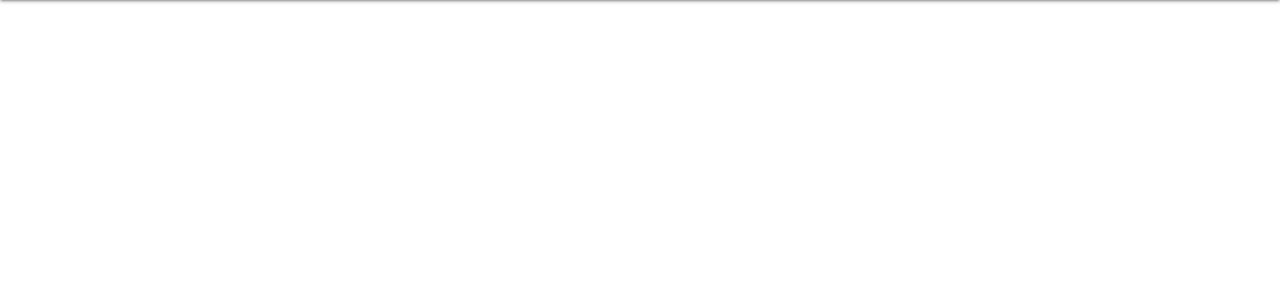
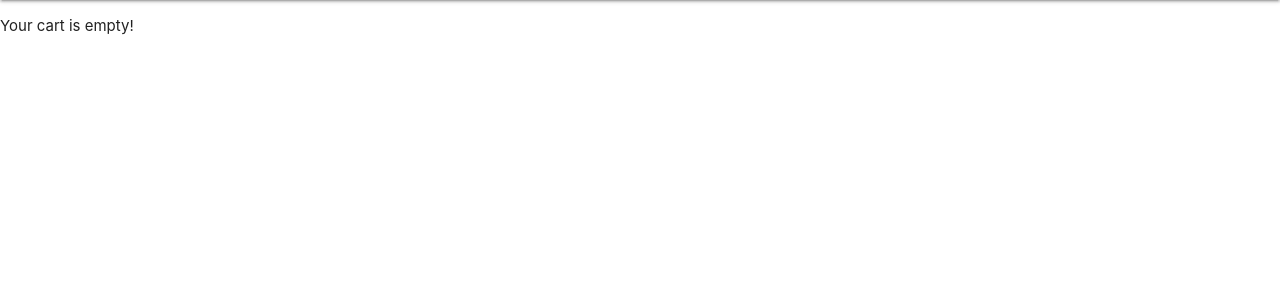
Before and after one commit to TimeaKovacs86/LastMilestoneProject, a Django app: page /cart/ in a window 1280 px wide. Shown: the part 64-364 px from the top of the page. Run offline with Django 3.2, Linux system fonts and the light colour scheme.

Commit message:
Created the layout on the cart page and created function to modify cart item numbers

```diff
--- a/cart/templates/cart.html
+++ b/cart/templates/cart.html
@@ -1,3 +1,48 @@
-{% extends "base.html" %}
+{% extends 'base.html' %}
 
-{% block page_title %} Cart page {% endblock %}
+{% block page_title %} Cart {% endblock %}
+<!-- Cart content -->
+{% block content %}
+    <div>
+        {% if cart_not_empty is False %}
+            <p>Your cart is empty!</p>
+        {% endif %}
+        {% for item in cart_items %}
+            <div>
+                <div>
+                    <div
+                            style="background-image: url('{{ MEDIA_URL }}{{ item.product.images }}'); width: 200px; height: 200px;background-size: contain;
+                                    background-position: center center; background-repeat: no-repeat"></div>
+                    <div>
+                        <a href="{% url "view_product_detail" slug=item.product.slug %}">
+                            <p>{{ item.product.name }}</p>
+                        </a>
+                        <p>{{ item.product.snippet }}</p>
+                        <p>{{ item.product.price }} {{ item.product.currency }}</p>
+                        <form method="POST" action="{% url 'adjust_cart' item.id %}">
+                            {% csrf_token %}
+                            <div>
+                                <label for="exampleInputAmount" class="sr-only">New Qty</label>
+                                <div>
+                                    <div>Quantity</div>
+                                    <div>
+                                        <input name="quantity" type="number" min="1" max="999"
+                                               aria-label="quantity" required>
+                                    </div>
+                                    <div>{{ item.quantity }}</div>
+                                    <div>
+                                        <button type="submit" class="btn"><span
+
+                                                aria-hidden="true"></span> Amend
+                                        </button>
+                                    </div>
+                                </div>
+                            </div>
+                        </form>
+                    </div>
+                </div>
+            </div>
+        {% endfor %}
+    </div>
+
+{% endblock %}
--- a/cart/urls.py
+++ b/cart/urls.py
@@ -1,6 +1,7 @@
 from django.conf.urls import url
-from .views import view_cart,add_to_cart
+from .views import view_cart,add_to_cart, adjust_cart
 urlpatterns = [
     url(r'^$', view_cart, name='view_cart'),
-    url(r'^add/(?P<id>\d+)', add_to_cart, name='add_to_cart')
+    url(r'^add/(?P<id>\d+)', add_to_cart, name='add_to_cart'),
+url(r'^adjust/(?P<id>\d+)', adjust_cart, name='adjust_cart'),
 ]
--- a/cart/views.py
+++ b/cart/views.py
@@ -22,3 +22,20 @@ def add_to_cart(request, id):
         messages.info(request, "Item has given to the cart!")
     request.session['cart'] = cart
     return redirect(reverse('products'))
+
+def adjust_cart(request, id):
+    if request.POST.get('quantity') == "":
+        messages.add_message(request, messages.INFO, "We can't modify empty input!")
+        return redirect(reverse('view_cart'))
+    else:
+        quantity = int(request.POST.get('quantity'))
+        cart = request.session.get('cart', {})
+
+    if quantity > 0:
+        messages.info(request, "You modified the number of the items!")
+        cart[id] = quantity
+    else:
+        return redirect(reverse('view_cart'))
+
+    request.session['cart'] = cart
+    return redirect(reverse('view_cart'))
```
